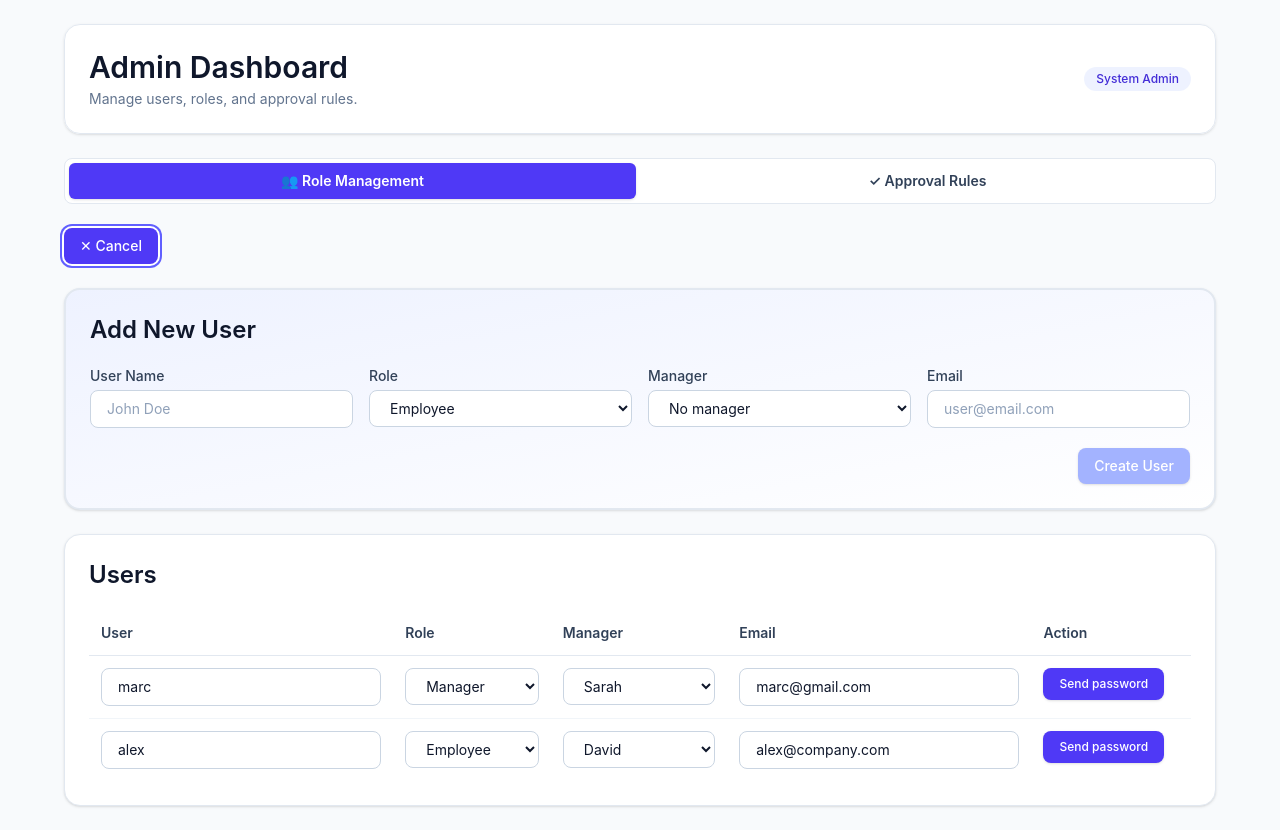
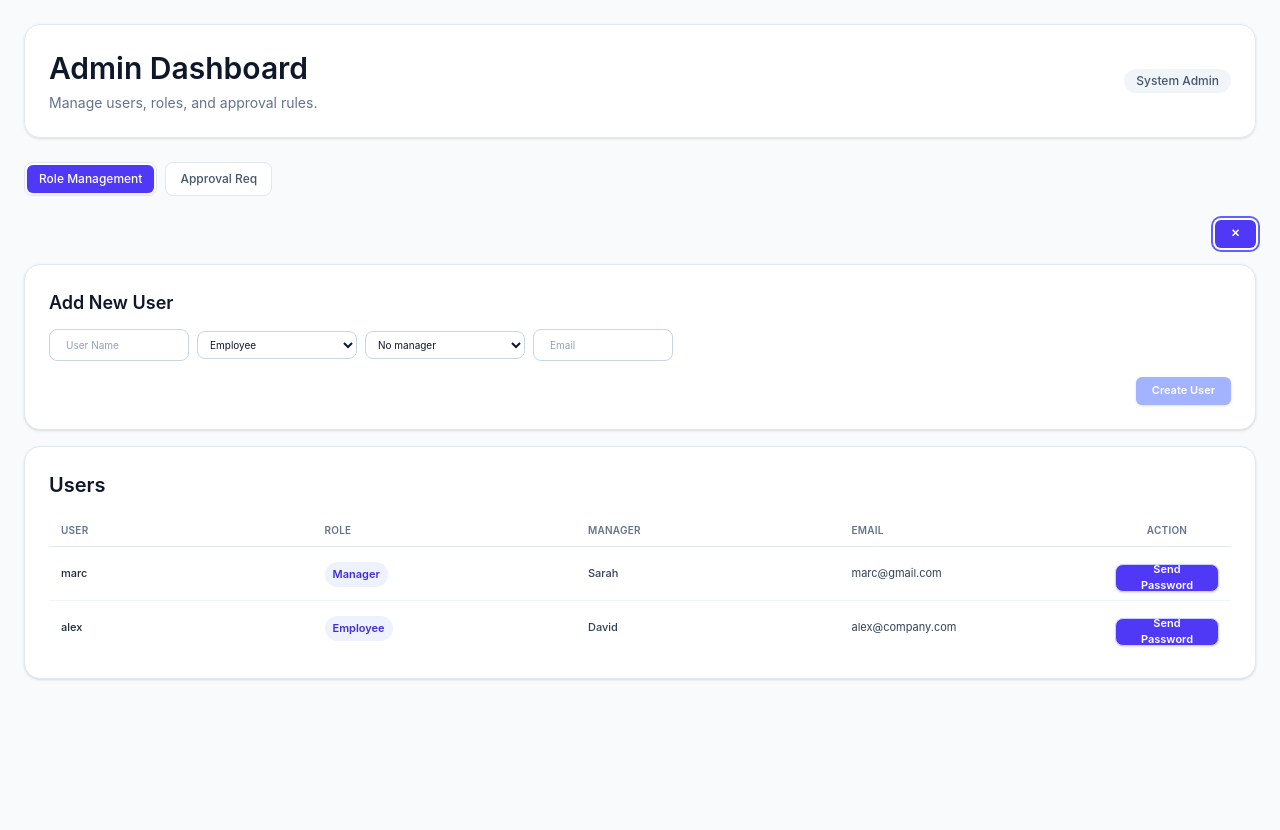
Before and after one commit to Pratik5252/odoo-hack-26-project, a React (Vite) app in the folder frontend/: page /admin-dashboard in a window 1280 px wide. Both pictures are taken after a click on the button "+ Add User". After the commit the page ends 800 px from the top, so only its background shows below. Built offline with nearby package versions, Linux system fonts and the light colour scheme.

Commit message:
minor chagnes

```diff
--- a/frontend/src/features/admin/pages/AdminDashboardPage.tsx
+++ b/frontend/src/features/admin/pages/AdminDashboardPage.tsx
@@ -34,7 +34,7 @@ interface ApprovalRule {
 const ROLE_OPTIONS: Role[] = ["Manager", "Employee"];
 const MANAGER_OPTIONS = ["Sarah", "David", "Rina", "No manager"];
 const SELECT_STYLE =
-  "w-full rounded-lg border border-slate-300 bg-white px-4 py-2 text-sm text-slate-900 focus:border-indigo-500 focus:outline-none focus:ring-2 focus:ring-indigo-200 dark:border-slate-700 dark:bg-slate-800 dark:text-slate-100";
+  "w-full rounded-lg border border-slate-300 bg-white px-3 py-1.5 text-xs text-slate-900 focus:border-indigo-500 focus:outline-none focus:ring-2 focus:ring-indigo-200 dark:border-slate-700 dark:bg-slate-800 dark:text-slate-100";
 
 const INITIAL_USERS: UserRow[] = [
   {
@@ -141,79 +141,84 @@ export function AdminDashboardPage() {
 
   return (
     <div className="min-h-screen bg-slate-50 p-4 dark:bg-slate-950 sm:p-6">
-      <div className="mx-auto w-full max-w-6xl space-y-6">
+      <div className="mx-auto w-full max-w-7xl space-y-6">
         {/* Header */}
         <Card className="max-w-none bg-white/95 backdrop-blur dark:bg-slate-900/95">
           <div className="flex flex-col justify-between gap-4 sm:flex-row sm:items-center">
             <div>
-              <h1 className="text-2xl font-semibold text-slate-900 dark:text-white sm:text-3xl">Admin Dashboard</h1>
-              <p className="mt-1 text-sm text-slate-500 dark:text-slate-300">Manage users, roles, and approval rules.</p>
+              <h1 className="text-2xl font-semibold text-slate-900 dark:text-white sm:text-[30px]">Admin Dashboard</h1>
+              <p className="mt-1 text-xs text-slate-500 dark:text-slate-300 sm:text-sm">Manage users, roles, and approval rules.</p>
             </div>
-            <span className="w-fit rounded-full bg-indigo-50 px-3 py-1 text-xs font-medium text-indigo-700 dark:bg-indigo-500/20 dark:text-indigo-200">System Admin</span>
+            <span className="rounded-full bg-slate-100 px-3 py-1 text-xs font-medium text-slate-600 dark:bg-slate-800 dark:text-slate-300">System Admin</span>
           </div>
         </Card>
 
         {/* Tab Navigation */}
-        <div className="flex gap-2 rounded-lg border border-slate-200 bg-white p-1 dark:border-slate-700 dark:bg-slate-800">
+        <div className="flex flex-wrap items-center gap-2">
+          <div className="rounded-lg border border-slate-200 bg-white p-0.5 dark:border-slate-700 dark:bg-slate-800">
             <button
               type="button"
               onClick={() => setActiveTab("roles")}
-            className={`flex-1 rounded-md px-4 py-2 text-sm font-semibold transition ${
+              className={`rounded-md px-3 py-1.5 text-xs font-medium transition ${
                 activeTab === "roles"
                   ? "bg-indigo-600 text-white shadow-sm"
-                : "text-slate-700 hover:bg-slate-100 dark:text-slate-200 dark:hover:bg-slate-700"
+                  : "text-slate-600 hover:bg-slate-50 dark:text-slate-300 dark:hover:bg-slate-700/50"
               }`}
             >
-            👥 Role Management
+              Role Management
             </button>
+          </div>
+          <div className="rounded-lg border border-slate-200 bg-white p-0.5 dark:border-slate-700 dark:bg-slate-800">
             <button
               type="button"
               onClick={() => setActiveTab("approvals")}
-            className={`flex-1 rounded-md px-4 py-2 text-sm font-semibold transition ${
+              className={`rounded-md px-3 py-1.5 text-xs font-medium transition ${
                 activeTab === "approvals"
                   ? "bg-indigo-600 text-white shadow-sm"
-                : "text-slate-700 hover:bg-slate-100 dark:text-slate-200 dark:hover:bg-slate-700"
+                  : "text-slate-600 hover:bg-slate-50 dark:text-slate-300 dark:hover:bg-slate-700/50"
               }`}
             >
-            ✓ Approval Rules
+              Approval Req
             </button>
+          </div>
         </div>
 
         {/* Role Management Tab Content */}
         {activeTab === "roles" && (
-          <div className="space-y-6">
-            <div className="flex gap-3">
+          <div className="space-y-4">
+            <div className="flex justify-end gap-3">
               <Button
                 type="button"
                 onClick={() => setShowAddUser(!showAddUser)}
-                className="sm:w-auto"
+                className="!w-auto h-7 min-w-7 rounded-md px-2 py-0 text-[11px] font-semibold leading-none shadow-none"
+                aria-label={showAddUser ? "Close add user form" : "Add user"}
               >
-                {showAddUser ? "✕ Cancel" : "+ Add User"}
+                {showAddUser ? "✕" : "+ Add User"}
               </Button>
             </div>
 
             {showAddUser && (
-              <Card title="Add New User" className="max-w-none border-2 border-indigo-200 bg-gradient-to-br from-indigo-50 to-white dark:border-indigo-800 dark:from-indigo-950 dark:to-slate-900">
-                <div className="grid gap-4 md:grid-cols-2 xl:grid-cols-4">
-                  <div>
-                    <Label htmlFor="new-user-name">User Name</Label>
+              <Card className="max-w-none border border-slate-200 bg-white p-4 dark:border-slate-700 dark:bg-slate-900">
+                <h2 className="mb-3 text-lg font-semibold text-slate-900 dark:text-white">Add New User</h2>
+                <div className="overflow-x-auto">
+                  <div className="flex min-w-[700px] items-center gap-2">
+                    <div className="w-[140px] shrink-0">
                       <Input
                         id="new-user-name"
                         aria-label="New user name"
+                        className="px-2 py-0.5 text-[10px]"
                         value={newUser.user}
                         onChange={(event) => setNewUser((prev) => ({ ...prev, user: event.target.value }))}
-                      placeholder="John Doe"
+                        placeholder="User Name"
                       />
                     </div>
 
-                  <div>
-                    <Label htmlFor="new-user-role">Role</Label>
                     <select
                       id="new-user-role"
                       aria-label="New user role"
                       value={newUser.role}
                       onChange={(event) => setNewUser((prev) => ({ ...prev, role: event.target.value as Role }))}
-                      className={SELECT_STYLE}
+                      className="h-7 w-[160px] shrink-0 rounded-lg border border-slate-300 bg-white px-2 py-0.5 text-[10px] text-slate-900 focus:border-indigo-500 focus:outline-none focus:ring-2 focus:ring-indigo-200 dark:border-slate-700 dark:bg-slate-800 dark:text-slate-100"
                     >
                       {ROLE_OPTIONS.map((role) => (
                         <option key={role} value={role}>
@@ -221,16 +226,13 @@ export function AdminDashboardPage() {
                         </option>
                       ))}
                     </select>
-                  </div>
 
-                  <div>
-                    <Label htmlFor="new-user-manager">Manager</Label>
                     <select
                       id="new-user-manager"
                       aria-label="New user manager"
                       value={newUser.manager}
                       onChange={(event) => setNewUser((prev) => ({ ...prev, manager: event.target.value }))}
-                      className={SELECT_STYLE}
+                      className="h-7 w-[160px] shrink-0 rounded-lg border border-slate-300 bg-white px-2 py-0.5 text-[10px] text-slate-900 focus:border-indigo-500 focus:outline-none focus:ring-2 focus:ring-indigo-200 dark:border-slate-700 dark:bg-slate-800 dark:text-slate-100"
                     >
                       {MANAGER_OPTIONS.map((manager) => (
                         <option key={manager} value={manager}>
@@ -238,90 +240,56 @@ export function AdminDashboardPage() {
                         </option>
                       ))}
                     </select>
-                  </div>
 
-                  <div>
-                    <Label htmlFor="new-user-email">Email</Label>
+                    <div className="w-[140px] shrink-0">
                       <Input
                         id="new-user-email"
                         aria-label="New user email"
                         type="email"
+                        className="px-2 py-0.5 text-[10px]"
                         value={newUser.email}
                         onChange={(event) => setNewUser((prev) => ({ ...prev, email: event.target.value }))}
-                      placeholder="user@email.com"
+                        placeholder="Email"
                       />
                     </div>
                   </div>
+                </div>
 
-                <div className="mt-5 flex flex-col gap-3 sm:flex-row sm:justify-end">
-                  <Button type="button" onClick={handleAddUser} disabled={!canAddUser} className="sm:w-auto">
+                <div className="mt-4 flex flex-col gap-2 sm:flex-row sm:justify-end">
+                  <Button type="button" onClick={handleAddUser} disabled={!canAddUser} className="!w-auto h-7 rounded-md px-2.5 py-0 text-[11px] font-semibold shadow-none">
                     Create User
                   </Button>
                 </div>
               </Card>
             )}
 
-            <Card title="Users" className="max-w-none">
+            <Card className="max-w-none p-5">
+              <h2 className="mb-4 text-xl font-semibold text-slate-900 dark:text-white">Users</h2>
               <div className="hidden overflow-x-auto md:block">
-                <table className="w-full min-w-[820px] text-left">
+                <table className="w-full table-fixed text-left">
                   <thead>
-                    <tr className="border-b border-slate-200 text-sm text-slate-700 dark:border-slate-700 dark:text-slate-200">
-                      <th className="px-3 py-3 font-semibold">User</th>
-                      <th className="px-3 py-3 font-semibold">Role</th>
-                      <th className="px-3 py-3 font-semibold">Manager</th>
-                      <th className="px-3 py-3 font-semibold">Email</th>
-                      <th className="px-3 py-3 font-semibold">Action</th>
+                    <tr className="border-b border-slate-200 text-[10px] uppercase tracking-wide text-slate-500 dark:border-slate-700 dark:text-slate-400">
+                      <th className="px-3 py-2 font-semibold">User</th>
+                      <th className="px-3 py-2 font-semibold">Role</th>
+                      <th className="px-3 py-2 font-semibold">Manager</th>
+                      <th className="px-3 py-2 font-semibold">Email</th>
+                      <th className="w-32 px-3 py-2 text-center font-semibold">Action</th>
                     </tr>
                   </thead>
                   <tbody>
                     {users.map((item) => (
-                      <tr key={item.id} className="border-b border-slate-100 align-top last:border-b-0 dark:border-slate-800">
-                        <td className="px-3 py-3">
-                          <Input
-                            aria-label={`User name ${item.user}`}
-                            value={item.user}
-                            onChange={(event) => updateExistingUser(item.id, "user", event.target.value)}
-                          />
+                      <tr key={item.id} className="border-b border-slate-100 align-middle last:border-b-0 dark:border-slate-800 hover:bg-slate-50/70 dark:hover:bg-slate-800/30">
+                        <td className="px-3 py-2 text-[11px] font-medium text-slate-800 dark:text-slate-100">{item.user}</td>
+                        <td className="px-3 py-2">
+                          <span className="inline-flex rounded-full bg-indigo-50 px-2 py-1 text-[11px] font-semibold text-indigo-700 dark:bg-indigo-900/30 dark:text-indigo-200">
+                            {item.role}
+                          </span>
                         </td>
-                        <td className="px-3 py-3">
-                          <select
-                            aria-label={`Role for ${item.user}`}
-                            value={item.role}
-                            onChange={(event) => updateExistingUser(item.id, "role", event.target.value)}
-                            className={SELECT_STYLE}
-                          >
-                            {ROLE_OPTIONS.map((role) => (
-                              <option key={role} value={role}>
-                                {role}
-                              </option>
-                            ))}
-                          </select>
-                        </td>
-                        <td className="px-3 py-3">
-                          <select
-                            aria-label={`Manager for ${item.user}`}
-                            value={item.manager}
-                            onChange={(event) => updateExistingUser(item.id, "manager", event.target.value)}
-                            className={SELECT_STYLE}
-                          >
-                            {MANAGER_OPTIONS.map((manager) => (
-                              <option key={manager} value={manager}>
-                                {manager}
-                              </option>
-                            ))}
-                          </select>
-                        </td>
-                        <td className="px-3 py-3">
-                          <Input
-                            aria-label={`Email for ${item.user}`}
-                            type="email"
-                            value={item.email}
-                            onChange={(event) => updateExistingUser(item.id, "email", event.target.value)}
-                          />
-                        </td>
-                        <td className="px-3 py-3">
-                          <Button type="button" className="text-xs sm:w-auto">
-                            Send password
+                        <td className="px-3 py-2 text-[11px] font-medium text-slate-700 dark:text-slate-200">{item.manager}</td>
+                        <td className="px-3 py-2 text-[11px] text-slate-700 dark:text-slate-200">{item.email}</td>
+                        <td className="px-3 py-2 text-center">
+                          <Button type="button" className="!w-auto h-7 rounded-full border border-indigo-200 bg-indigo-50 px-2.5 py-0 text-[11px] font-semibold text-indigo-700 shadow-none hover:bg-indigo-100 dark:border-indigo-800 dark:bg-indigo-900/30 dark:text-indigo-200 dark:hover:bg-indigo-900/50">
+                            Send Password
                           </Button>
                         </td>
                       </tr>
@@ -332,62 +300,27 @@ export function AdminDashboardPage() {
 
               <div className="space-y-4 md:hidden">
                 {users.map((item) => (
-                  <div key={item.id} className="rounded-xl border border-slate-200 p-4 dark:border-slate-700">
-                    <div className="mb-3 grid gap-3">
+                  <div key={item.id} className="rounded-xl border border-slate-200 p-3 dark:border-slate-700">
+                    <div className="mb-3 grid gap-2">
                       <div>
-                        <Label htmlFor={`user-${item.id}`}>User</Label>
-                        <Input
-                          id={`user-${item.id}`}
-                          aria-label={`User name ${item.user}`}
-                          value={item.user}
-                          onChange={(event) => updateExistingUser(item.id, "user", event.target.value)}
-                        />
+                        <Label className="text-xs">User</Label>
+                        <p className="text-[11px] font-medium text-slate-800 dark:text-slate-100">{item.user}</p>
                       </div>
                       <div>
-                        <Label htmlFor={`role-${item.id}`}>Role</Label>
-                        <select
-                          id={`role-${item.id}`}
-                          aria-label={`Role for ${item.user}`}
-                          value={item.role}
-                          onChange={(event) => updateExistingUser(item.id, "role", event.target.value)}
-                          className={SELECT_STYLE}
-                        >
-                          {ROLE_OPTIONS.map((role) => (
-                            <option key={role} value={role}>
-                              {role}
-                            </option>
-                          ))}
-                        </select>
+                        <Label className="text-xs">Role</Label>
+                        <p className="text-[11px] font-medium text-slate-700 dark:text-slate-200">{item.role}</p>
                       </div>
                       <div>
-                        <Label htmlFor={`manager-${item.id}`}>Manager</Label>
-                        <select
-                          id={`manager-${item.id}`}
-                          aria-label={`Manager for ${item.user}`}
-                          value={item.manager}
-                          onChange={(event) => updateExistingUser(item.id, "manager", event.target.value)}
-                          className={SELECT_STYLE}
-                        >
-                          {MANAGER_OPTIONS.map((manager) => (
-                            <option key={manager} value={manager}>
-                              {manager}
-                            </option>
-                          ))}
-                        </select>
+                        <Label className="text-xs">Manager</Label>
+                        <p className="text-[11px] font-medium text-slate-700 dark:text-slate-200">{item.manager}</p>
                       </div>
                       <div>
-                        <Label htmlFor={`email-${item.id}`}>Email</Label>
-                        <Input
-                          id={`email-${item.id}`}
-                          aria-label={`Email for ${item.user}`}
-                          type="email"
-                          value={item.email}
-                          onChange={(event) => updateExistingUser(item.id, "email", event.target.value)}
-                        />
+                        <Label className="text-xs">Email</Label>
+                        <p className="text-[11px] text-slate-700 dark:text-slate-200">{item.email}</p>
                       </div>
                     </div>
 
-                    <Button type="button">Send password</Button>
+                    <Button type="button" className="!w-auto h-7 rounded-full border border-indigo-200 bg-indigo-50 px-2.5 py-0 text-[11px] font-semibold text-indigo-700 shadow-none hover:bg-indigo-100 dark:border-indigo-800 dark:bg-indigo-900/30 dark:text-indigo-200 dark:hover:bg-indigo-900/50">Send Password</Button>
                   </div>
                 ))}
               </div>
--- a/frontend/src/features/expenses/components/ExpenseForm.tsx
+++ b/frontend/src/features/expenses/components/ExpenseForm.tsx
@@ -188,8 +188,9 @@ export function ExpenseForm({ onSave, onCancel }: ExpenseFormProps) {
             type="button"
             onClick={onCancel}
             className="!w-auto rounded px-3 py-1.5 text-xs font-medium text-slate-600 hover:bg-slate-100 dark:text-slate-300 dark:hover:bg-slate-800"
+            aria-label="Close form"
           >
-            Cancel
+            ✕
           </button>
           <Button type="submit" className="!w-auto h-8 px-3 py-1 text-xs font-medium bg-indigo-600 hover:bg-indigo-700 shadow-none" isLoading={isSubmitting}>
             Submit
--- a/frontend/src/routes/AppRoutes.tsx
+++ b/frontend/src/routes/AppRoutes.tsx
@@ -13,11 +13,9 @@ export function AppRoutes() {
         <Route path="/login" element={<LoginPage />} />
         <Route path="/signup" element={<SignupPage />} />
         <Route path="/expenses" element={<ExpenseDashboardPage />} />
-        <Route path="/expenses/new" element={<ExpenseDashboardPage />} />
-        <Route path="*" element={<Navigate to="/expenses" replace />} />
         <Route path="/admin-dashboard" element={<AdminDashboardPage />} />
         <Route path="/manager-dashboard" element={<ManagerDashboardPage />} />
-        <Route path="*" element={<Navigate to="/login" replace />} />
+        <Route path="*" element={<Navigate to="/expenses" replace />} />
       </Routes>
     </Router>
   );
```
Also changed, not shown: frontend/src/features/admin/pages/ManagerDashboardPage.tsx (+30 -26 lines). Lines whose indentation alone changed are shown as unchanged.
